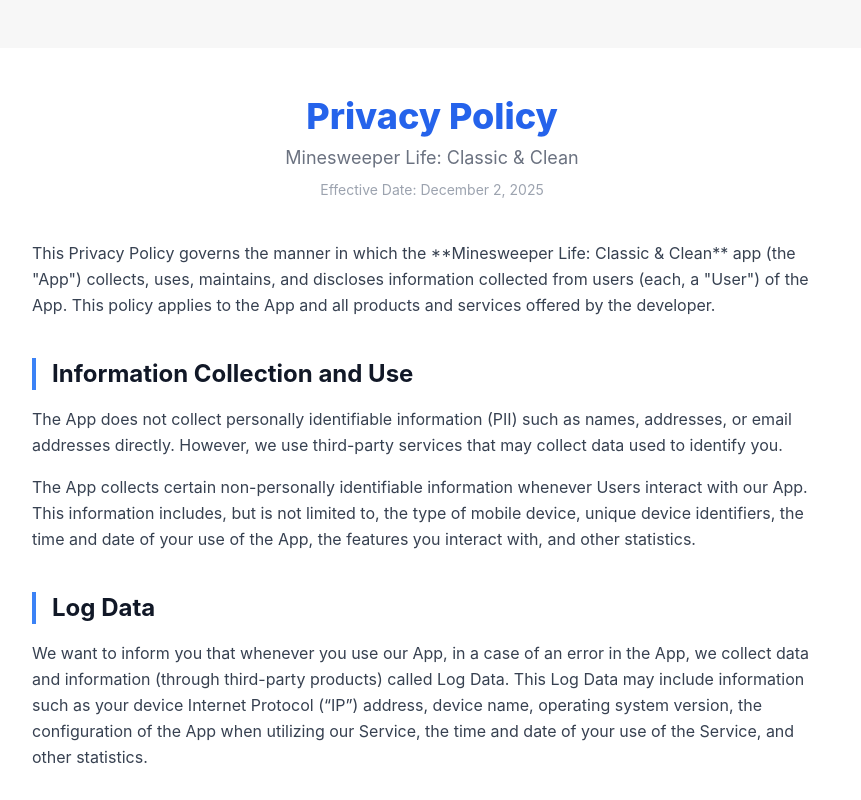
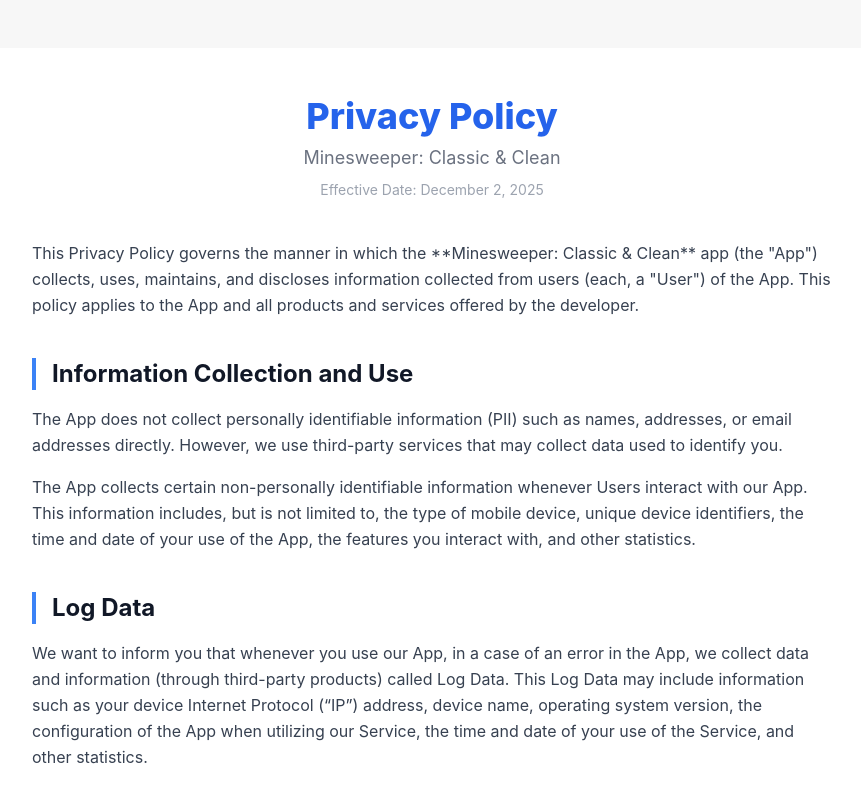
Before and after one commit to kuyu-labs/kuyu, a plain HTML site: page minesweeper/index.html in a window 1280 px wide. Shown: the top 800 px of the page, without its empty margins (208-1069 px from the left). Drawn offline with nearby package versions, Linux system fonts and the light colour scheme.

Commit message:
Update index.html

```diff
--- a/minesweeper/index.html
+++ b/minesweeper/index.html
@@ -3,7 +3,7 @@
 <head>
     <meta charset="UTF-8">
     <meta name="viewport" content="width=device-width, initial-scale=1.0">
-    <title>Privacy Policy - Minesweeper Life: Classic & Clean</title>
+    <title>Privacy Policy - Minesweeper: Classic & Clean</title>
     <!-- Load Tailwind CSS -->
     <script src="https://cdn.tailwindcss.com"></script>
     <style>
@@ -32,7 +32,7 @@
                     Privacy Policy
                 </h1>
                 <p class="text-lg text-gray-500">
-                    Minesweeper Life: Classic & Clean
+                    Minesweeper: Classic & Clean
                 </p>
                 <p class="text-sm text-gray-400 mt-2">
                     Effective Date: December 2, 2025
@@ -42,7 +42,7 @@
             <!-- Applied text and line-height styles directly to the section -->
             <section class="text-gray-700 leading-relaxed">
                 <p class="mb-6">
-                    This Privacy Policy governs the manner in which the **Minesweeper Life: Classic & Clean** app (the "App") collects, uses, maintains, and discloses information collected from users (each, a "User") of the App. This policy applies to the App and all products and services offered by the developer.
+                    This Privacy Policy governs the manner in which the **Minesweeper: Classic & Clean** app (the "App") collects, uses, maintains, and discloses information collected from users (each, a "User") of the App. This policy applies to the App and all products and services offered by the developer.
                 </p>
 
                 <!-- Information We Collect -->
```
